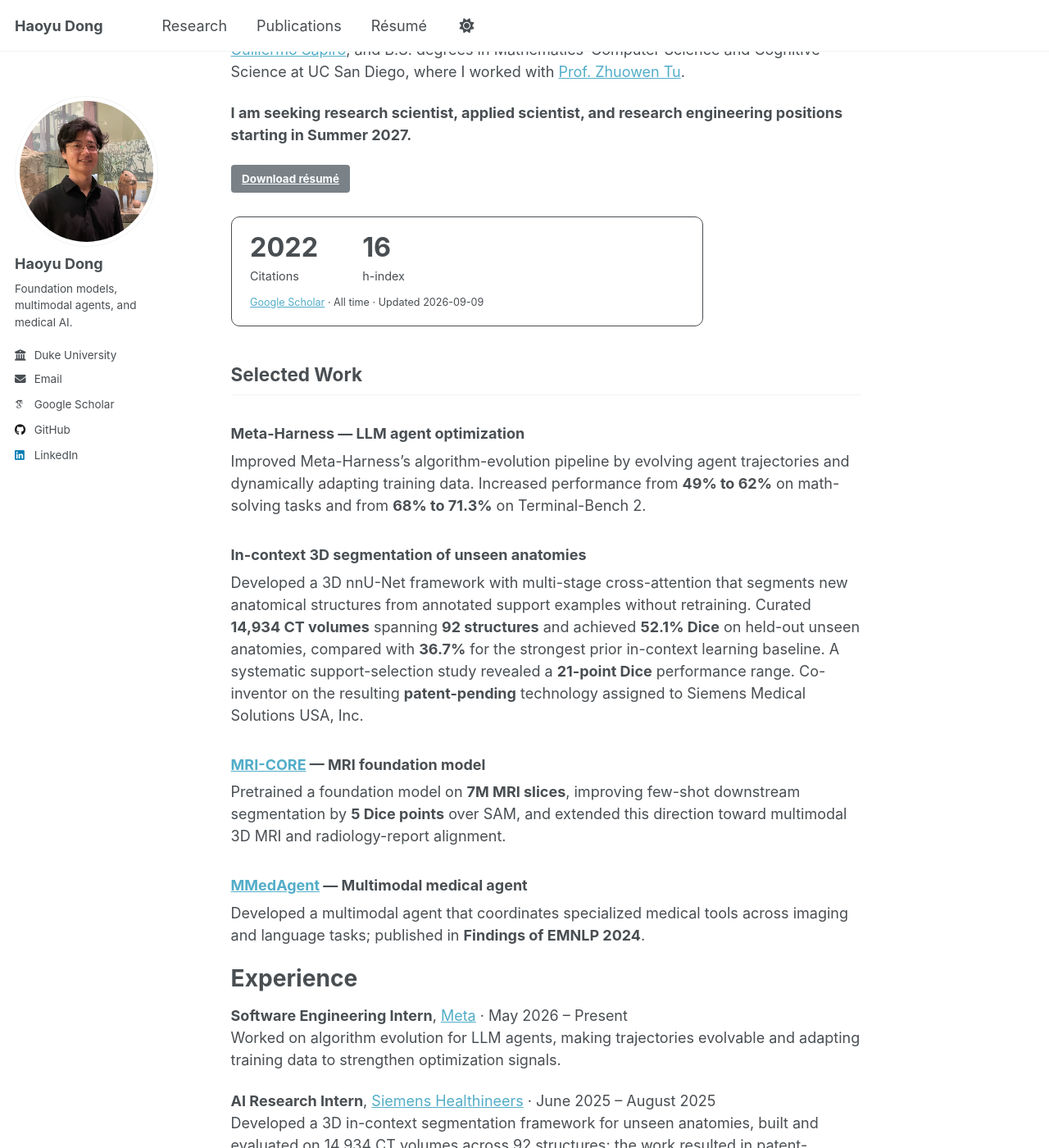
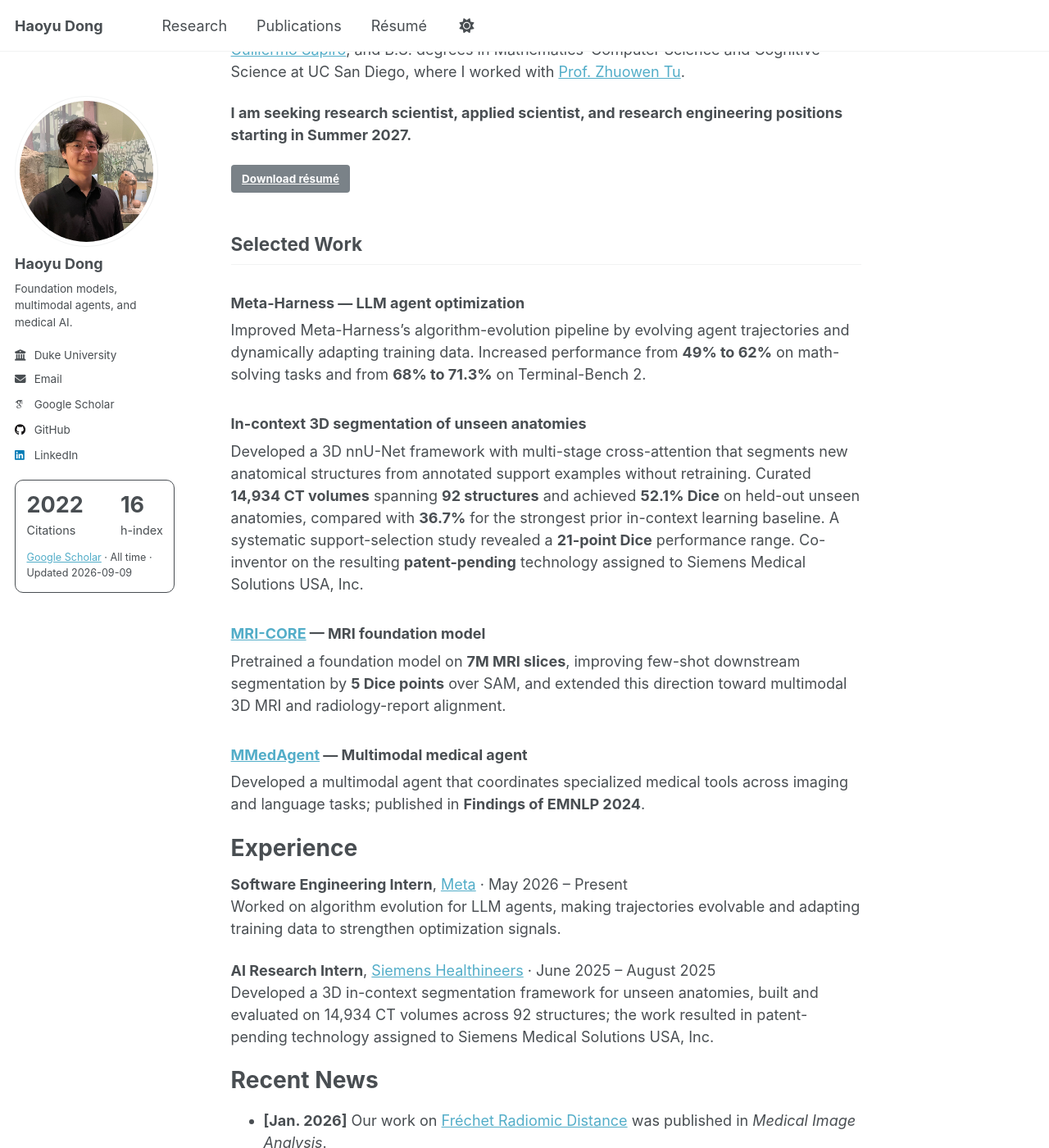
Before and after one commit to haoyudong-97/haoyudong-97.github.io, a Jekyll site: the page built from _pages/about.md, in a window 1280 px wide and 1400 px high, scrolled down 307 px. Shown: the whole window at 82% size. Built offline with Jekyll 4.4.1, drawn with Linux system fonts in a browser that asks for light colours; some web fonts are replaced; a script that is not in the unit is left out.

Commit message:
Move Scholar metrics below sidebar social links

```diff
--- a/_includes/author-profile.html
+++ b/_includes/author-profile.html
@@ -167,4 +167,5 @@
       {% endif %}
     </ul>
   </div>
+  {% include scholar-metrics.html %}
 </div>
--- a/_pages/about.md
+++ b/_pages/about.md
@@ -14,8 +14,6 @@ My work spans LLM-agent optimization at Meta, in-context 3D medical image segmen
 **I am seeking research scientist, applied scientist, and research engineering positions starting in Summer 2027.**
 
 <a href="/assets/haoyudong_resume.pdf" class="btn btn--primary">Download résumé</a>
-
-{% include scholar-metrics.html %}
 
 <h2 id="selected-work">Selected Work</h2>
 
--- a/assets/css/main.scss
+++ b/assets/css/main.scss
@@ -43,16 +43,18 @@
 ;
 
 .scholar-metrics {
-  margin: 1.4rem 0 2rem;
-  padding: 1rem 1.25rem;
+  margin: 1rem 0;
+  padding: .75rem;
   border: 1px solid currentColor;
   border-radius: 10px;
-  max-width: 32rem;
-  small { display: block; margin-top: .65rem; font-size: .7em; }
+  max-width: 100%;
+  box-sizing: border-box;
+  small { display: block; margin-top: .65rem; font-size: .7em; line-height: 1.5; }
 }
 .scholar-metrics__numbers {
   display: flex;
-  gap: 3rem;
-  strong { display: block; font-size: 1.8em; line-height: 1.2; }
+  justify-content: space-between;
+  gap: .75rem;
+  strong { display: block; font-size: 1.5em; line-height: 1.2; }
   span { font-size: .8em; }
 }
```
